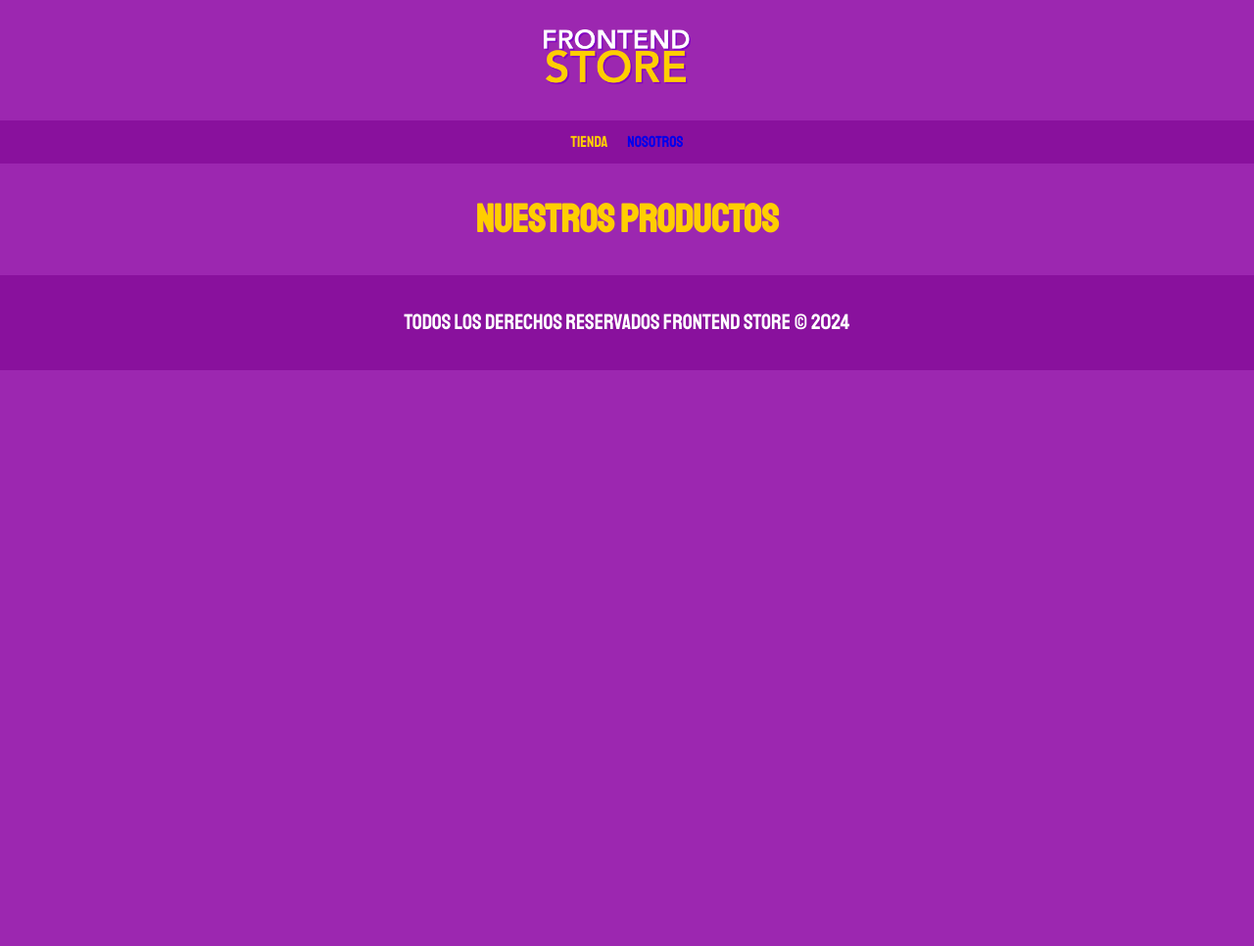
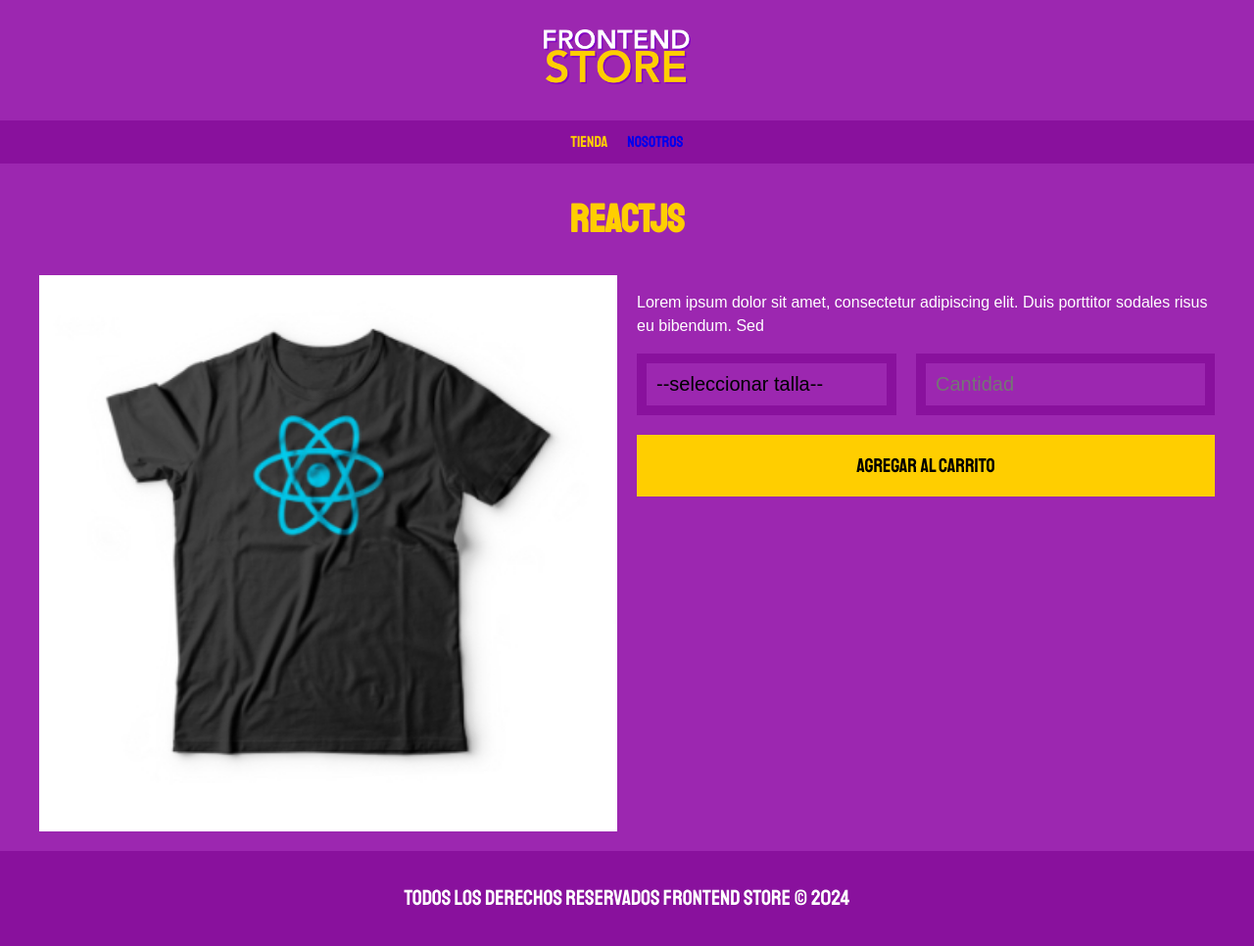
Before and after one commit to MauricioTorgon/AppsWeb, a PHP site: page /producto.html in a window 1280 px wide. Shown: the whole page at 98% size. Before the commit the page ends 378 px from the top, so only its background shows below. Run offline with PHP 8.4, Linux system fonts and the light colour scheme.

Commit message:
Finalizado pagina de 1 PRODUCTO

```diff
--- a/Practicas/FrontEnd Store/css/styles.css
+++ b/Practicas/FrontEnd Store/css/styles.css
@@ -1,12 +1,12 @@
-:root{
+:root {
     --primario: #9C27B0;
     --primarioOscuro: #89119D;
     --secundario: #ffce00;
-    --secundarioOscuro: #rgb(233,287,2);
+    --secundarioOscuro: #rgb(233, 287, 2);
     --blanco: #ffffff;
     --negro: #000000;
 
-    --fuentePrincipal: 'Staatliches',cursive;
+    --fuentePrincipal: 'Staatliches', cursive;
 }
 
 /*Globales
@@ -17,60 +17,88 @@ Scroll nap
     *, *:before, *:after{
     box-sizing: inherit;}
 */
-html{
-        box-sizing:border-box;
-        font-size:62.5% /*para que 1 rem sea igual a 10 px*/
+html {
+    box-sizing: border-box;
+    font-size: 62.5%
+        /*para que 1 rem sea igual a 10 px*/
 }
-    *, *:before, *:after{
-    box-sizing: inherit;}
 
-body{
+*,
+*:before,
+*:after {
+    box-sizing: inherit;
+}
+
+body {
     background-color: var(--primario);
     font-size: 1.6rem;
-    line-height:1.5;
+    line-height: 1.5;
 }
 
-p{
+p {
     font: size 1.8rem;
     font-family: Arial, Helvetica, sans-serif;
     color: var(--blanco);
 }
 
-a{      text-decoration: none;}
-
-img{    max-width:100%;}
-
-.contenedor{
-    max-width: 120rem;
-    margin:0 auto;
+a {
+    text-decoration: none;
 }
 
-h1,h2,h3{
+img {
+    width: 100%;
+    max-width: 100%;
+}
+
+.contenedor {
+    max-width: 120rem;
+    margin: 0 auto;
+}
+
+h1,
+h2,
+h3 {
     text-align: center;
-    color:var(--secundario);
+    color: var(--secundario);
     font-family: var(--fuentePrincipal);
 }
-h1{     font-size: 4rem;}
-h2{     font-size: 3.2rem;}
-h3{     font-size: 2.4rem;}
+
+h1 {
+    font-size: 4rem;
+}
+
+h2 {
+    font-size: 3.2rem;
+}
+
+h3 {
+    font-size: 2.4rem;
+}
 
 /*HEADER*/
-.header{ /*Block*/
+.header {
+    /*Block*/
     display: flex;
     justify-content: center;
 }
-.header__logo{ /**Element*/
+
+.header__logo {
+    /**Element*/
     margin: 3rem 0;
     width: 15rem;
     margin-right: 2rem;
 }
 
 /*FOOTER*/
-.footer{ /*Block*/
+.footer {
+    /*Block*/
     background-color: var(--primarioOscuro);
     padding: 1rem 0;
     margin-top: 2rem;
-}.footer__texto{ /*Element*/
+}
+
+.footer__texto {
+    /*Element*/
     text-align: center;
     font-family: var(--fuentePrincipal);
     color: var(--blanco);
@@ -78,14 +106,19 @@ h3{     font-size: 2.4rem;}
 }
 
 /*NAVEGACION*/
-.navegacion{ /*Block*/
+.navegacion {
+    /*Block*/
     font-family: var(--fuentePrincipal);
     background-color: var(--primarioOscuro);
     padding: 1rem 0;
     display: flex;
     justify-content: center;
-    gap: 2rem; /*Nueva forma de separación*/
-}.navegacion__enlace{ /*Element*/
+    gap: 2rem;
+    /*Nueva forma de separación*/
+}
+
+.navegacion__enlace {
+    /*Element*/
     font-family: var(--fuentePrincipal);
     color: var(--blanco);
     font-size: 3rem;
@@ -93,38 +126,49 @@ h3{     font-size: 2.4rem;}
 }
 
 .navegacion__enlace:hover,
-.navegacion_enlace--activo{ /*Modifier*/
+.navegacion_enlace--activo {
+    /*Modifier*/
     color: var(--secundario);
 }
 
 /*GRID*/
-.grid{ /*Block*/
+.grid {
+    /*Block*/
     display: grid;
     grid-template-columns: repeat(2, 1fr);
-    gap: 2rem; /*Incluye row-gap y column-gap*/
+    gap: 2rem;
+    /*Incluye row-gap y column-gap*/
 }
-@media (min-width: 768px){
-    .grid{
+
+@media (min-width: 768px) {
+    .grid {
         grid-template-columns: repeat(3, 1fr);
     }
 }
+
 /*Productos*/
-.producto{
+.producto {
     background-color: var(--primarioOscuro);
     padding: 1rem;
 }
-.producto__imagen{ /*Element*/
-width: 100%;
-}
-.producto__informacion{ /*Element*/
+
+.producto__informacion {
+    /*Element*/
 
 }
-.producto__nombre{ font-size: 4rem;}
-.producto__precio{
+
+.producto__nombre {
+    font-size: 4rem;
+}
+
+.producto__precio {
     font-size: 2.8rem;
     color: var(--secundario);
 }
-.producto__nombre,.producto__precio{ /*Element*/
+
+.producto__nombre,
+.producto__precio {
+    /*Element*/
     font-family: var(--fuentePrincipal);
     margin: 1rem 0;
     text-align: center;
@@ -132,23 +176,26 @@ line-height: 1.2;
 }
 
 /*Graficos*/
-.grafico{
+.grafico {
     min-height: 30rem;
     grid-column: 1/3;
     background-repeat: no-repeat;
     background-size: cover;
 }
-.grafico--camisas{ /*Modifier*/
+
+.grafico--camisas {
+    /*Modifier*/
     grid-row: 2/3;
     background-image: url('../img/grafico1.jpg');
 }
 
-.grafico--node{
+.grafico--node {
     background-image: url('../img/grafico2.jpg');
-        grid-row:8/9;
+    grid-row: 8/9;
 }
-@media (min-width: 768px){
-    .grafico--node{
+
+@media (min-width: 768px) {
+    .grafico--node {
         grid-row: 5/6;
         grid-column: 2/4;
     }
@@ -156,54 +203,94 @@ line-height: 1.2;
 }
 
 /* Nosotros*/
-.nosotros{
+.nosotros {
     display: grid;
-grid-template-rows: repeat(2,auto);
+    grid-template-rows: repeat(2, auto);
 }
-@media (min-width: 768px){
-    .nosotros{ /*Block*/
+
+@media (min-width: 768px) {
+    .nosotros {
+        /*Block*/
         grid-template-columns: 1fr 1fr;
         column-gap: 2rem;
     }
 }
 
-.nosotros__imagen{
+.nosotros__imagen {
     grid-row: 1/2;
-    width: 100%;
 }
-@media (min-width: 768px){
-    .nosotros__imagen{
+
+@media (min-width: 768px) {
+    .nosotros__imagen {
         grid-column: 2/3;
-        width: 100%;
     }
 
 }
 
 /*BLOQUES*/
-.bloques{
+.bloques {
     display: grid;
     grid-template-columns: repeat(2, 1fr);
     gap: 2rem;
     font-family: var(--fuentePrincipal);
 }
-@media (min-width: 768px){
-    .bloques{
+
+@media (min-width: 768px) {
+    .bloques {
         grid-template-columns: repeat(4, 1fr);
     }
 
 }
-.bloque{
+
+.bloque {
     font-size: medium;
     text-align: center;
 }
 
-.bloque__imagen{
-    width: 100%;
-}
-.bloque__titulo{
+.bloque__titulo {
     margin: 0;
 }
 
+/*Pagina del producto*/
+@media (min-width: 768px) {
+    .camisa {
+        display: grid;
+        grid-template-columns: repeat(2, 1fr);
+        column-gap: 2rem;
+    }
+}
+
+.formulario{
+    display: grid;
+    grid-template-columns: repeat(2, 1fr);
+    gap: 2rem;
+}
+.formulario__campo{
+    border-color:var(--primarioOscuro);
+    border-width: 1rem;
+    border-style: solid;
+    /*En una linea-> border: 1rem solid var(--primarioOscuro)*/
+
+    background-color: transparent;
+    color: var(--negro);
+    font-size: 2rem;
+    font-family: Arial, Helvetica, sans-serif;
+    padding: 1rem;
+    appearance: none;
+}
+.formulario__submit{
+    background-color: var(--secundario);
+    font-family: var(--fuentePrincipal);
+    padding: 2rem;
+    font-size: 2rem;
+    border: none;
+    transition: background-color 0.3s ease;
+    grid-column: 1/3;
+}
+.formulario__submit:hover {
+    cursor: pointer;
+    background-color: var(--secundarioOscuro);
+}
 /*
 BEM Block Element Modifier
 Es una metodologia para crear codigo reutilizable en CSS
--- a/Practicas/FrontEnd Store/producto.html
+++ b/Practicas/FrontEnd Store/producto.html
@@ -22,12 +22,29 @@
     </header>
 
     <nav class="navegacion">
-            <a class="navegacion_enlace navegacion_enlace--activo" href="index.html">Tienda</a>
-            <a class="navegacion_enlace" href="nosotros.html">Nosotros</a>
+        <a class="navegacion_enlace navegacion_enlace--activo" href="index.html">Tienda</a>
+        <a class="navegacion_enlace" href="nosotros.html">Nosotros</a>
     </nav>
 
     <main class="contenedor">
-        <h1>Nuestros Productos</h1>
+        <h1>ReactJS</h1>
+
+        <div class="camisa">
+            <img class="camisa__imagen" src="img/3.jpg" alt="Imagen del producto">
+            <div class="camisa__contenido">
+                <p>Lorem ipsum dolor sit amet, consectetur adipiscing elit. Duis porttitor sodales risus eu bibendum.
+                    Sed</p>
+                <form class="formulario">
+                    <select class="formulario__campo">
+                        <option disabled selected>--seleccionar talla--</option>
+                        <option >Chica</option>
+                        <option >Mediana</option>
+                        <option >Grande</option>
+                    </select>
+                    <input class="formulario__campo" type="number" placeholder="Cantidad" min="1">
+                    <input class="formulario__submit"type="submit" value="Agregar al carrito">
+                </form>
+            </div>
     </main>
 
     <footer class="footer">
```
Lines whose indentation alone changed are shown as unchanged.
